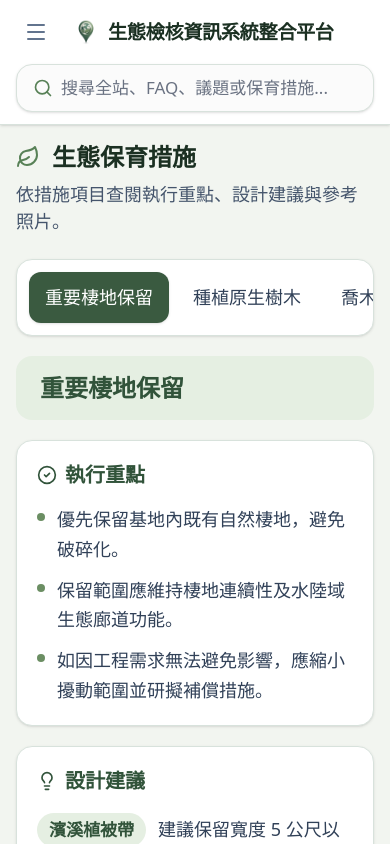
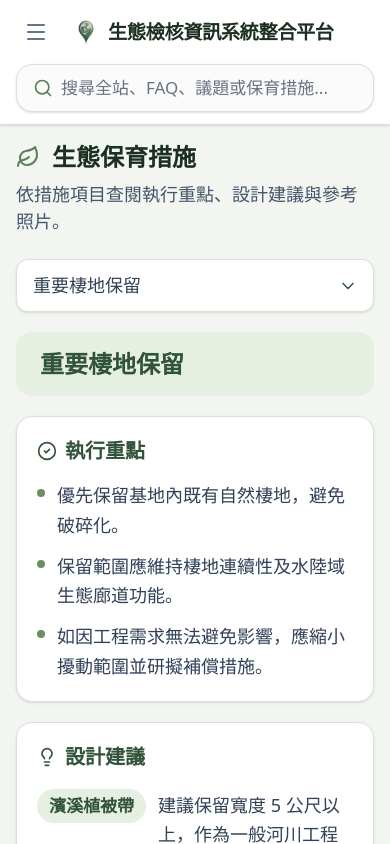
Before and after one commit to Pin012/eco-platform-kcg-wrb, a React (Vite) app: page /plants in a window 390 px wide. Built offline with nearby package versions, Linux system fonts and the light colour scheme.

Commit message:
feat: use dropdown for mobile ecological measures

```diff
--- a/src/pages/EcologicalMeasures.tsx
+++ b/src/pages/EcologicalMeasures.tsx
@@ -1,5 +1,5 @@
 import { useState } from 'react';
-import { Camera, CheckCircle2, ImageOff, Leaf, Lightbulb } from 'lucide-react';
+import { Camera, CheckCircle2, ChevronDown, ImageOff, Leaf, Lightbulb } from 'lucide-react';
 import { ecologicalMeasures } from '../data/ecoplanData';
 
 const splitAnnotation = (text: string) => {
@@ -30,7 +30,15 @@ export default function EcologicalMeasures() {
       <p className="mt-2 text-slate-600">依措施項目查閱執行重點、設計建議與參考照片。</p>
     </header>
     <div className="mx-auto grid max-w-7xl gap-5 lg:grid-cols-[260px_minmax(0,1fr)]">
-      <aside className="self-start overflow-hidden rounded-2xl border border-[#D8E2DC] bg-white shadow-sm lg:sticky lg:top-0">
+      <div className="relative lg:hidden">
+        <label htmlFor="ecological-measure-select" className="sr-only">選擇生態保育措施</label>
+        <select id="ecological-measure-select" value={activeMeasure.id} onChange={(event) => setActiveId(event.target.value)}
+          className="w-full appearance-none rounded-xl border border-[#D8E2DC] bg-white py-3 pl-4 pr-11 font-medium text-slate-700 shadow-sm focus:border-[#588157] focus:outline-none focus:ring-2 focus:ring-[#588157]/20">
+          {ecologicalMeasures.map((measure) => <option key={measure.id} value={measure.id}>{measure.title}</option>)}
+        </select>
+        <ChevronDown className="pointer-events-none absolute right-4 top-1/2 h-5 w-5 -translate-y-1/2 text-[#3A5A40]" aria-hidden="true" />
+      </div>
+      <aside className="hidden self-start overflow-hidden rounded-2xl border border-[#D8E2DC] bg-white shadow-sm lg:sticky lg:top-0 lg:block">
         <nav className="flex gap-2 overflow-x-auto p-3 lg:flex-col" aria-label="生態保育主要措施">
           {ecologicalMeasures.map((measure) => <button key={measure.id} type="button" onClick={() => setActiveId(measure.id)}
             className={`shrink-0 rounded-xl px-4 py-3 text-left font-medium transition-colors lg:w-full ${measure.id === activeMeasure.id ? 'bg-[#3A5A40] text-white shadow-sm' : 'text-slate-700 hover:bg-[#EDF3EA]'}`}
```
